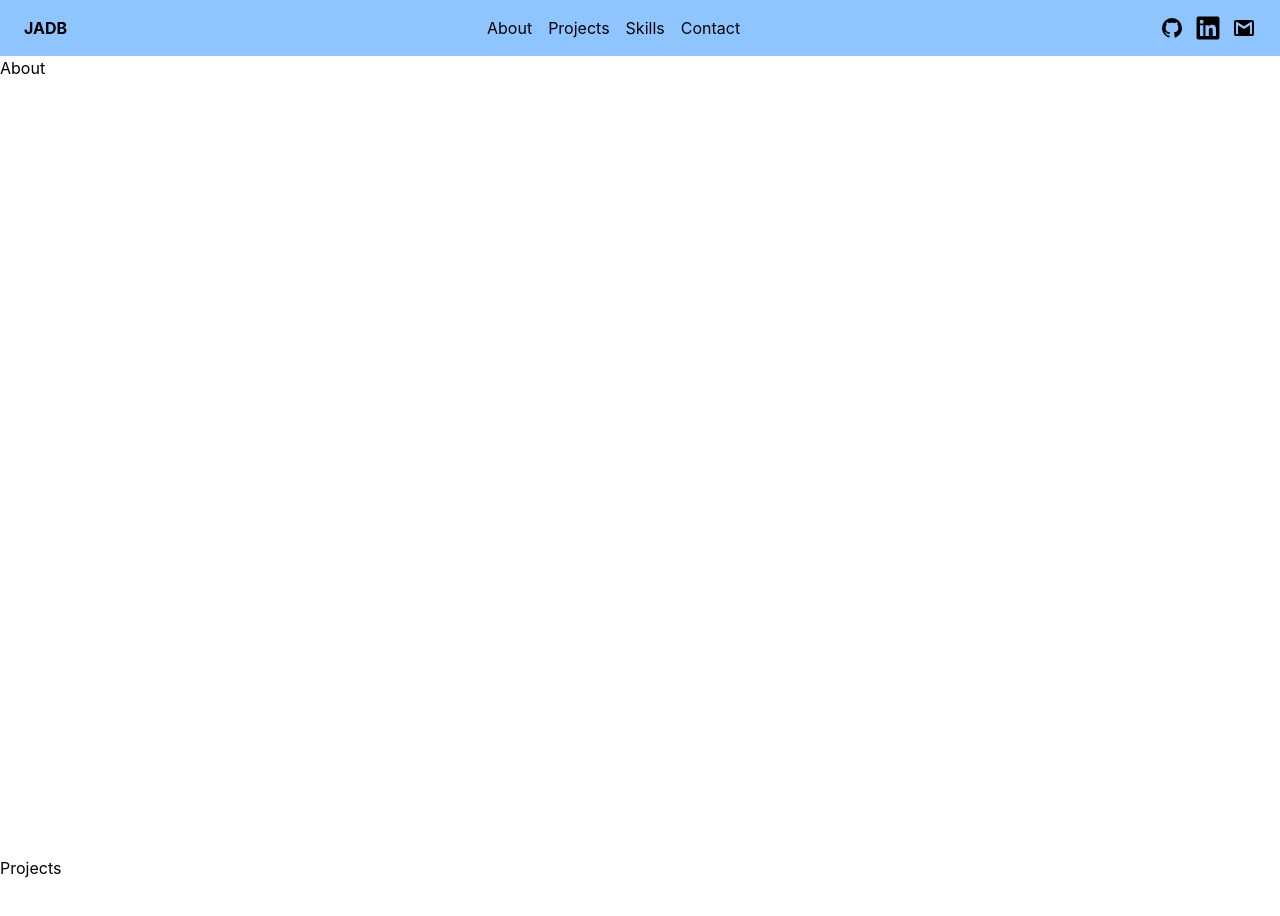
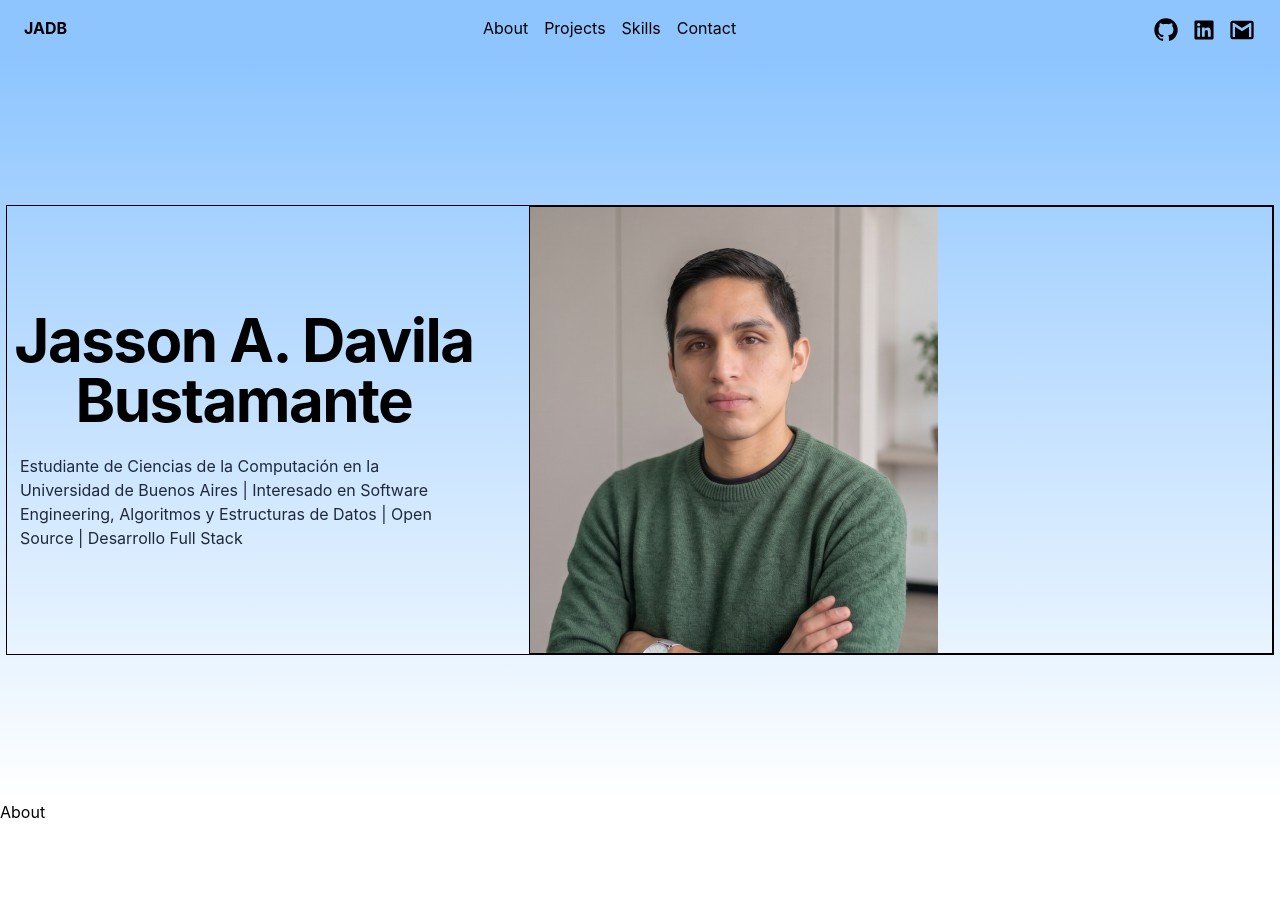
Before and after one commit to Jasson-01/Portfolio, a React app: page / in a window 1280 px wide. Shown: the top 916 px of the page. Built offline with nearby package versions, Linux system fonts and the light colour scheme; the HTML template or start-up script is replaced by a standard one.

Commit message:
Primer prototipo del Hero

```diff
--- a/src/App.tsx
+++ b/src/App.tsx
@@ -1,9 +1,11 @@
 import Layout from "./components/layout/Layout"
+import Hero from "./components/sections/Hero"
 
 const App = () => {
   return (
     <Layout>
        <div>
+        <Hero></Hero>
          <section className="min-h-screen" id="about">About</section>
          <section className="min-h-screen" id="projects">Projects</section>
          <section className="min-h-screen" id="skills">Skills</section>
--- a/src/components/layout/Navbar.tsx
+++ b/src/components/layout/Navbar.tsx
@@ -25,9 +25,9 @@ const Navbar = () => {
         </ul>
       </div>
       <div className="flex items-center gap-x-3 bg-blue-300 ">
-        <img src={LogoGitHub} alt="GitHub" className="h-6 w-6" />
-        <img src={LogoLinkedin} alt="LinkedIn" className="h-6 w-6" />
-        <img src={LogoEmail} alt="Gmail" className="h-6 w-6" />
+        <img src={LogoGitHub} alt="GitHub" className="h-7 w-7" />
+        <img src={LogoLinkedin} alt="LinkedIn" className="h-5 w-6" />
+        <img src={LogoEmail} alt="Gmail" className="h-7 w-7" />
       </div>
     </div>
   );
--- a/src/components/sections/Hero.tsx
+++ b/src/components/sections/Hero.tsx
@@ -1,10 +1,17 @@
-import React from 'react'
 
 const Hero = () => {
   return (
-    <div>
-
-    </div>
+    <section className="flex flex-col justify-center items-center min-h-[calc(100vh-60px)] bg-gradient-to-b from-blue-300 to-white">
+      <div className="flex gap-x-12 border justify-center items-center ">
+        <div className="flex flex-col justify-center items-center space-y-6">
+          <h1 className="text-6xl font-bold tracking-tight text-center">Jasson A. Davila Bustamante</h1>
+          <p className="max-w-md text-gray-800">Estudiante de Ciencias de la Computación en la Universidad de Buenos Aires  | Interesado en Software Engineering, Algoritmos y Estructuras de Datos | Open Source | Desarrollo Full Stack</p>
+        </div>
+        <div className="border w-full h-full object-cover">
+          <img src="/assets/images_perfil/jason-perfil-2.png" alt="imagen perfil" />
+        </div>
+      </div>
+    </section>
   )
 }
 
```
Also changed, not shown: public/assets/images_perfil/jason-perfil-2.png (added), public/assets/images_projects/carritoShop.png (renamed from public/assets/images/carritoShop.png).
